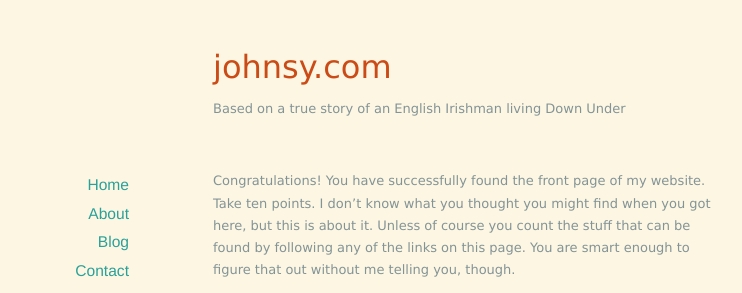
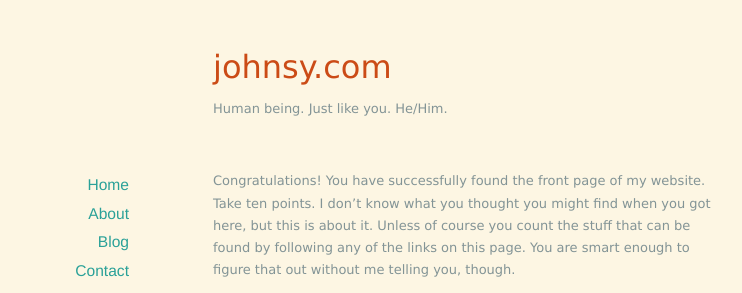
Before and after one commit to johnsyweb/johnsyweb.github.io, a Jekyll site: the page built from index.markdown, in a window 1280 px wide. Shown: the top 293 px of the page, without its empty margins (177-919 px from the left). Built offline with Jekyll 4.4.1, drawn with Linux system fonts in a browser that asks for light colours; nearby versions of some CDN libraries; some web fonts are replaced.

Commit message:
Time for a new description

```diff
--- a/_config.yml
+++ b/_config.yml
@@ -1,6 +1,6 @@
 name: johnsy.com
 url: https://johnsy.com
-description: Based on a true story of an English Irishman living Down Under
+description: Human being. Just like you. He/Him.
 permalink: /blog/:year/:month/:day/:title/
 paginate: 10
 paginate_path: "blog/page:num/"
```
